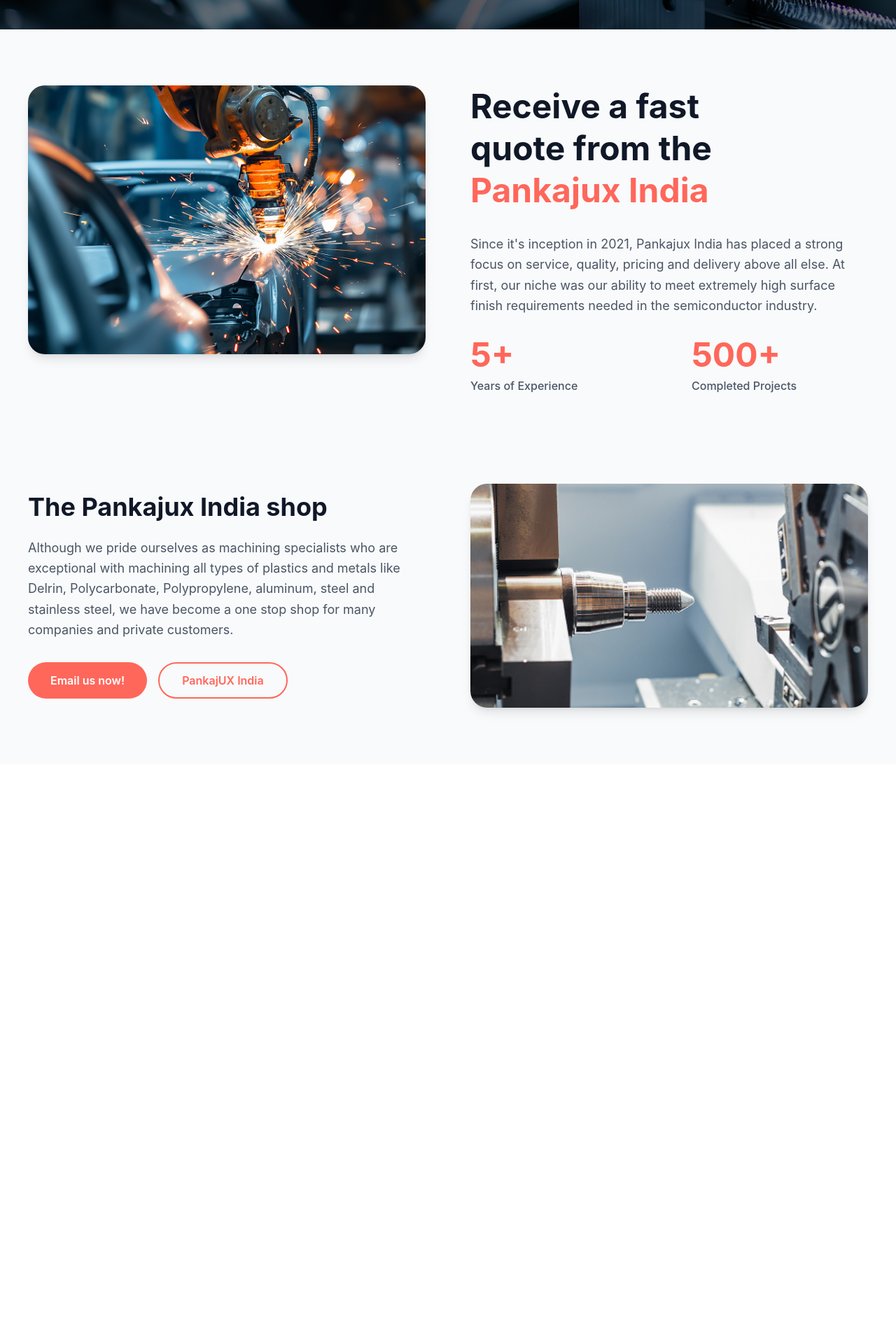
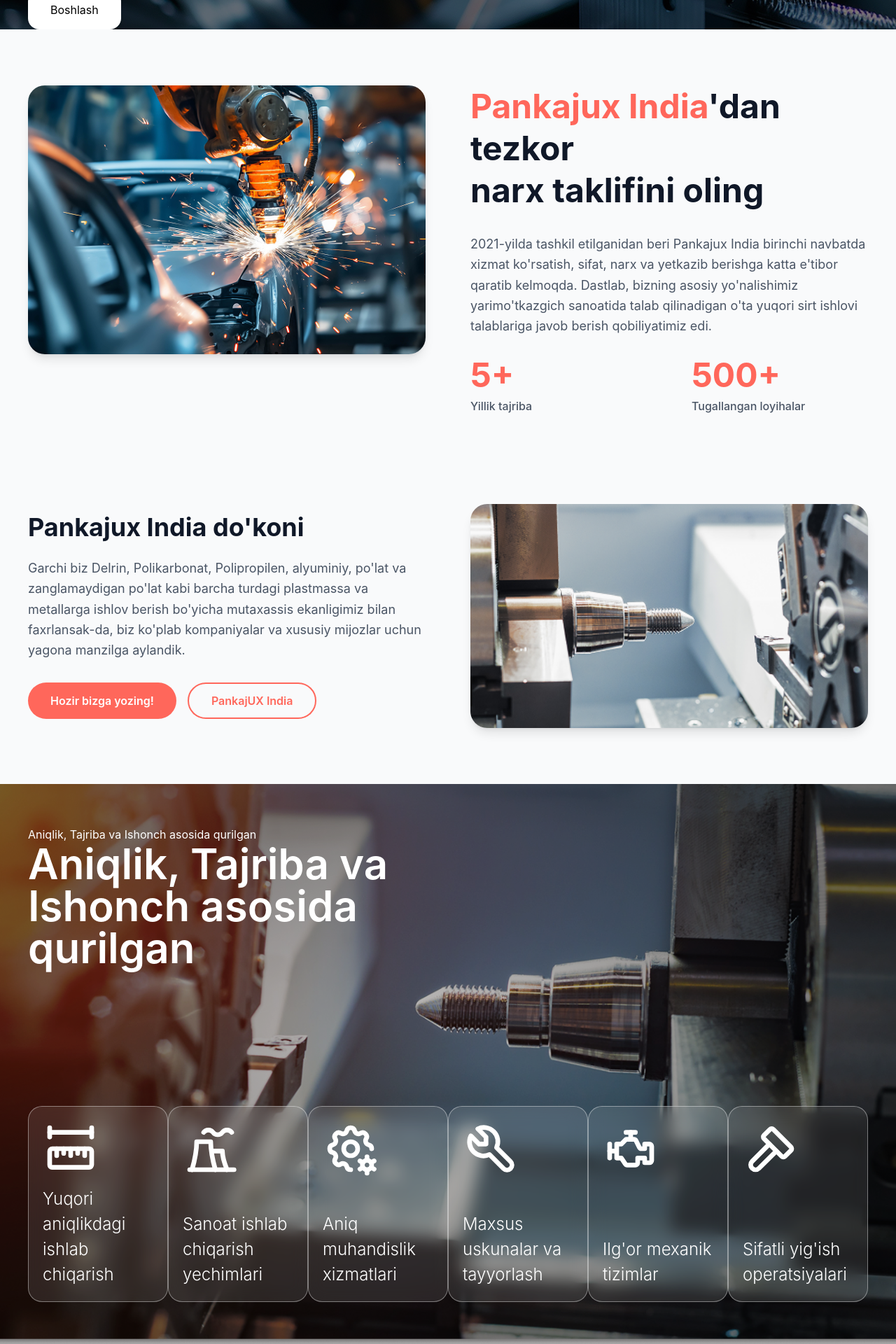
Before and after one commit to musao2/antigravity, a React (Vite) app: page / in a window 1280 px wide. Shown: the part 758-2678 px from the top of the page at 70% size. Before the commit the page ends 1849 px from the top, so only its background shows below. Built offline with nearby package versions, Linux system fonts and the light colour scheme.

Commit message:
YAngilanishlar qoshildi va yangi pagelar

```diff
--- a/package.json
+++ b/package.json
@@ -12,7 +12,8 @@
   "dependencies": {
     "@tailwindcss/vite": "^4.3.0",
     "react": "^19.2.6",
-    "react-dom": "^19.2.6"
+    "react-dom": "^19.2.6",
+    "react-icons": "^5.6.0"
   },
   "devDependencies": {
     "@eslint/js": "^10.0.1",
--- a/src/App.jsx
+++ b/src/App.jsx
@@ -1,11 +1,13 @@
 
 import Header from "./components/Header"
+import Kafolat from "./components/Kafolat"
 import Tajriba from "./components/Tajriba"
 function App(){
   return(
     <>
     <Header/>
     <Tajriba/>
+    <Kafolat/>
     </>
   )
 }
--- a/src/components/Hero.jsx
+++ b/src/components/Hero.jsx
@@ -4,9 +4,9 @@
         <>
         <section className="px-10 pt-55">
             <div className="">
-               <p className="text-xl">Welcome to Uzbekistan</p>
-               <h2 className="text-8xl font-semibold w-180">Your one stop for Manufacturing</h2>
-               <button className="bg-white text-black py-4 px-8 rounded-2xl mt-3">Get Started</button>
+               <p className="text-xl">O'zbekistonga xush kelibsiz</p>
+               <h2 className="text-8xl font-semibold w-180">Ishlab chiqarish uchun yagona manzilingiz</h2>
+               <button className="bg-white text-black py-4 px-8 rounded-2xl mt-3">Boshlash</button>
             </div>
         </section>
 
--- a/src/components/Kafolat.jsx
+++ b/src/components/Kafolat.jsx
@@ -1,8 +1,67 @@
+import {
+    TbSettingsCog,
+    TbBuildingFactory,
+    TbRulerMeasure,
+    TbTool,
+    TbEngine,
+    TbHammer,
+} from "react-icons/tb";
+function Kafolat() {
+    const services = [
+        {
+            id: 1,
+            icon: <TbRulerMeasure className="text-[80px]" />,
+            title: "Yuqori aniqlikdagi ishlab chiqarish",
+        },
+        {
+            id: 2,
+            icon: <TbBuildingFactory className="text-[80px]" />,
+            title: "Sanoat ishlab chiqarish yechimlari",
+        },
+        {
+            id: 3,
+            icon: <TbSettingsCog className="text-[80px]" />,
+            title: "Aniq muhandislik xizmatlari",
+        },
+        {
+            id: 4,
+            icon: <TbTool className="text-[80px]" />,
+            title: "Maxsus uskunalar va tayyorlash",
+        },
+        {
+            id: 5,
+            icon: <TbEngine className="text-[80px]" />,
+            title: "Ilg'or mexanik tizimlar",
+        },
+        {
+            id: 6,
+            icon: <TbHammer className="text-[80px]" />,
+            title: "Sifatli yig'ish operatsiyalari",
+        },
+    ];
+
+    return (
+        <>
+            <section className="Kafolat px-10 flex flex-col gap-5 flex flex-col justify-between">
+                <div className="pt-15">
+                    <p>Aniqlik, Tajriba va Ishonch asosida qurilgan</p>
+                    <h2 className="text-6xl w-150 font-semibold">Aniqlik, Tajriba va Ishonch asosida qurilgan</h2>
+                </div>
+                <div className="flex justify-between mb-15">
+                    {
+                        services.map((item) => (
+                            <div key={item.id} className="backdrop-blur-md bg-white/10 border border-white/40  w-[240px] h-[280px] rounded-[20px] p-5 flex flex-col justify-between">
+                                <span className="text-8xl">
+                                    {item.icon}
+                                </span>
+                                <h3 className="text-[24px] font-light">{item.title}</h3>
+                            </div>
+                        ))
+                    }
 
 
-function Kafolat(){
-    return(
-        <>
+                </div>
+            </section>
         </>
     )
 }
--- a/src/components/Tajriba.jsx
+++ b/src/components/Tajriba.jsx
@@ -18,23 +18,22 @@
 
                         <div className='flex flex-col gap-8'>
                             <h1 className='text-5xl font-bold text-gray-900 leading-tight'>
-                                Receive a fast <br />
-                                quote from the <br />
-                                <span className='text-[#FF675B]'>Pankajux India</span>
+                                <span className='text-[#FF675B]'>Pankajux India</span>'dan tezkor <br />
+                                narx taklifini oling
                             </h1>
 
                             <p className='text-gray-600 text-lg leading-relaxed'>
-                                Since it's inception in 2021, Pankajux India has placed a strong focus on service, quality, pricing and delivery above all else. At first, our niche was our ability to meet extremely high surface finish requirements needed in the semiconductor industry.
+                                2021-yilda tashkil etilganidan beri Pankajux India birinchi navbatda xizmat ko'rsatish, sifat, narx va yetkazib berishga katta e'tibor qaratib kelmoqda. Dastlab, bizning asosiy yo'nalishimiz yarimo'tkazgich sanoatida talab qilinadigan o'ta yuqori sirt ishlovi talablariga javob berish qobiliyatimiz edi.
                             </p>
 
                             <div className='grid grid-cols-2 gap-16'>
                                 <div>
                                     <h3 className='text-5xl font-bold text-[#FF675B] mb-2'>5+</h3>
-                                    <p className='text-gray-600 font-medium'>Years of Experience</p>
+                                    <p className='text-gray-600 font-medium'>Yillik tajriba</p>
                                 </div>
                                 <div>
                                     <h3 className='text-5xl font-bold text-[#FF675B] mb-2'>500+</h3>
-                                    <p className='text-gray-600 font-medium'>Completed Projects</p>
+                                    <p className='text-gray-600 font-medium'>Tugallangan loyihalar</p>
                                 </div>
                             </div>
                         </div>
@@ -45,16 +44,16 @@
 
                         <div className='flex flex-col gap-6'>
                             <h2 className='text-4xl font-bold text-gray-900'>
-                                The Pankajux India shop
+                                Pankajux India do'koni
                             </h2>
 
                             <p className='text-gray-600 text-lg leading-relaxed'>
-                                Although we pride ourselves as machining specialists who are exceptional with machining all types of plastics and metals like Delrin, Polycarbonate, Polypropylene, aluminum, steel and stainless steel, we have become a one stop shop for many companies and private customers.
+                                Garchi biz Delrin, Polikarbonat, Polipropilen, alyuminiy, po'lat va zanglamaydigan po'lat kabi barcha turdagi plastmassa va metallarga ishlov berish bo'yicha mutaxassis ekanligimiz bilan faxrlansak-da, biz ko'plab kompaniyalar va xususiy mijozlar uchun yagona manzilga aylandik.
                             </p>
 
                             <div className='flex gap-4 pt-2'>
                                 <button className='bg-[#FF675B] hover:bg-red-600 transition text-white px-8 py-3 rounded-full font-semibold'>
-                                    Email us now!
+                                    Hozir bizga yozing!
                                 </button>
                                 <button className='border-2 border-[#FF675B] hover:bg-red-50 transition text-[#FF675B] px-8 py-3 rounded-full font-semibold'>
                                     PankajUX India
--- a/src/index.css
+++ b/src/index.css
@@ -13,3 +13,17 @@
   background-color: rgba(77, 75, 75, 0.5);
   background-blend-mode: overlay;
 }
+.Kafolat{
+  background-image: url('./images/Kafolat.png');
+  background-size: cover;
+  background-position: center;
+  background-repeat: no-repeat;
+  min-height: 100vh;
+  width: 100%;
+  color: #ffffff;
+
+
+  background-color: rgba(77, 75, 75, 0.5);
+  background-blend-mode: overlay;
+
+}
```
Also changed, not shown: src/images/Kafolat.png (added), 1 other file (tests, documents, lock files or other folders).
